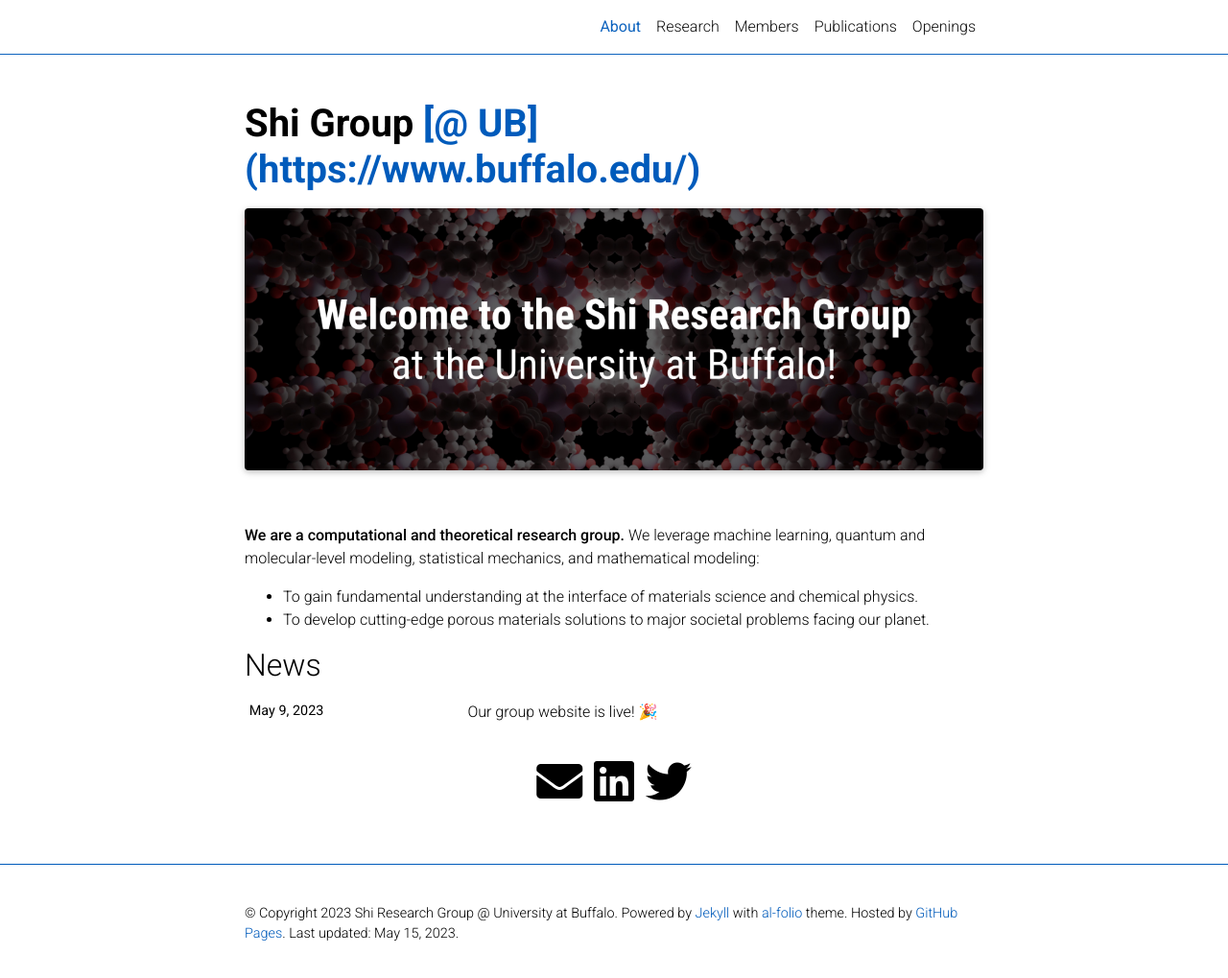
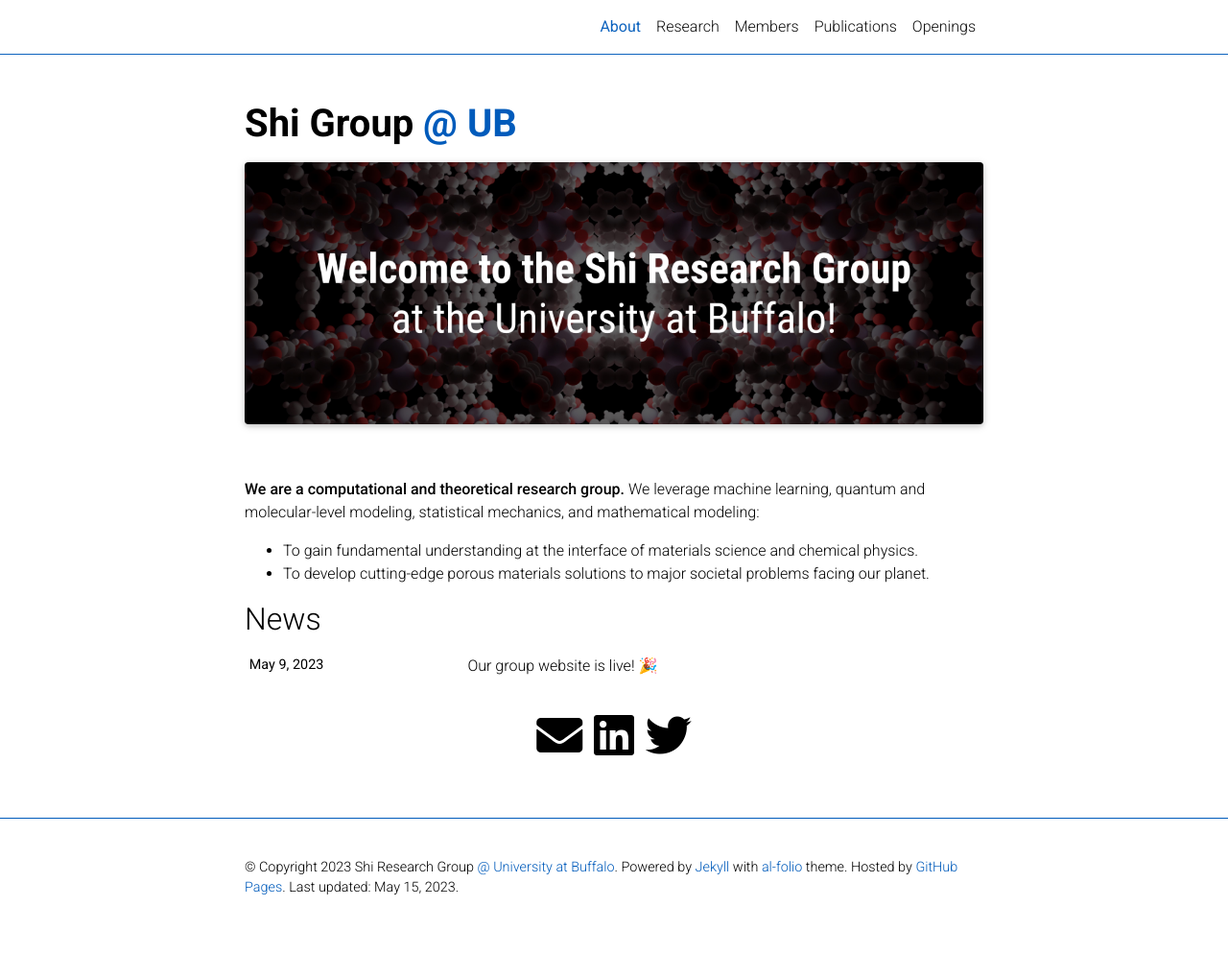
Before and after one commit to ShiResearchGroup/shiresearchgroup.github.io, a Jekyll site: the page built from _pages/about.md, in a window 1280 px wide and 1024 px high. Shown: the top 1019 px of the window at 96% size. Built offline with Jekyll 4.4.1, drawn with Linux system fonts in a browser that asks for light colours; full-size pictures stand in for the smaller copies a plugin makes; comment, search, counter and statistics services are not loaded; a style sheet for code colours, icons or effects is not loaded.

Commit message:
update about

```diff
--- a/_config.yml
+++ b/_config.yml
@@ -5,7 +5,7 @@
 title: blank # the website title (if blank, full name will be used instead)
 first_name: Shi Group
 middle_name:
-last_name: "[@ UB](https://www.buffalo.edu/)"
+last_name: "@ UB"
 email: kaihangshi0@gmail.com
 description: > # the ">" symbol means to ignore newlines until "footer_text:"
   A simple, whitespace theme for academics. Based on [*folio](https://github.com/bogoli/-folio) design.
--- a/_includes/footer.html
+++ b/_includes/footer.html
@@ -13,7 +13,7 @@
     {%- else -%}
     <footer class="sticky-bottom mt-5">
       <div class="container">
-        &copy; Copyright {{ site.time | date: '%Y' }} Shi Research Group @ University at Buffalo. {{ site.footer_text }}
+        &copy; Copyright {{ site.time | date: '%Y' }} Shi Research Group <a href='https://www.buffalo.edu/'>@ University at Buffalo</a>. {{ site.footer_text }}
         {%- if site.impressum_path -%}
         <a href="{{ site.url }}{{ site.baseurl }}{{ site.impressum_path }}">Impressum</a>.
         {%- endif -%}
```
